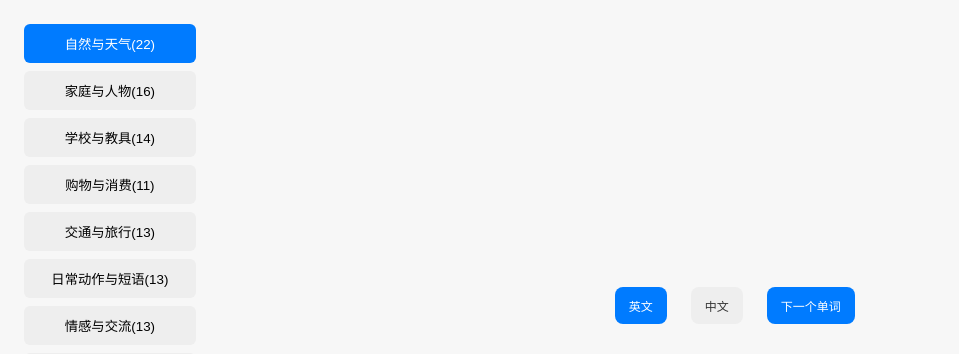
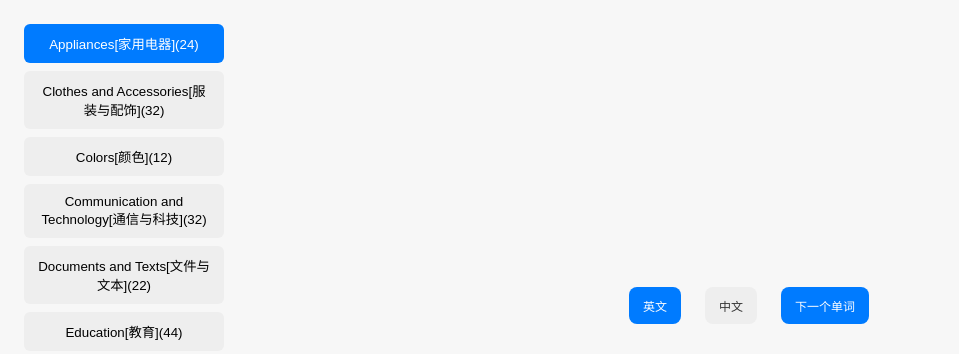
Before and after one commit to huanhuan1989/say.github.io, a website: page write-word.html in a window 1280 px wide. Shown: the top 354 px of the page, without its empty margins (0-959 px from the left). Drawn offline with Linux system fonts and the light colour scheme.

Commit message:
feat: 更新按钮名称

```diff
--- a/write-word.html
+++ b/write-word.html
@@ -385,7 +385,7 @@
     }
 
     $.ajax({
-      url: './data/ketJson.json',
+      url: './data/ketEnglish.json',
       type: 'GET',
       dataType: 'json',
       async: false
```
